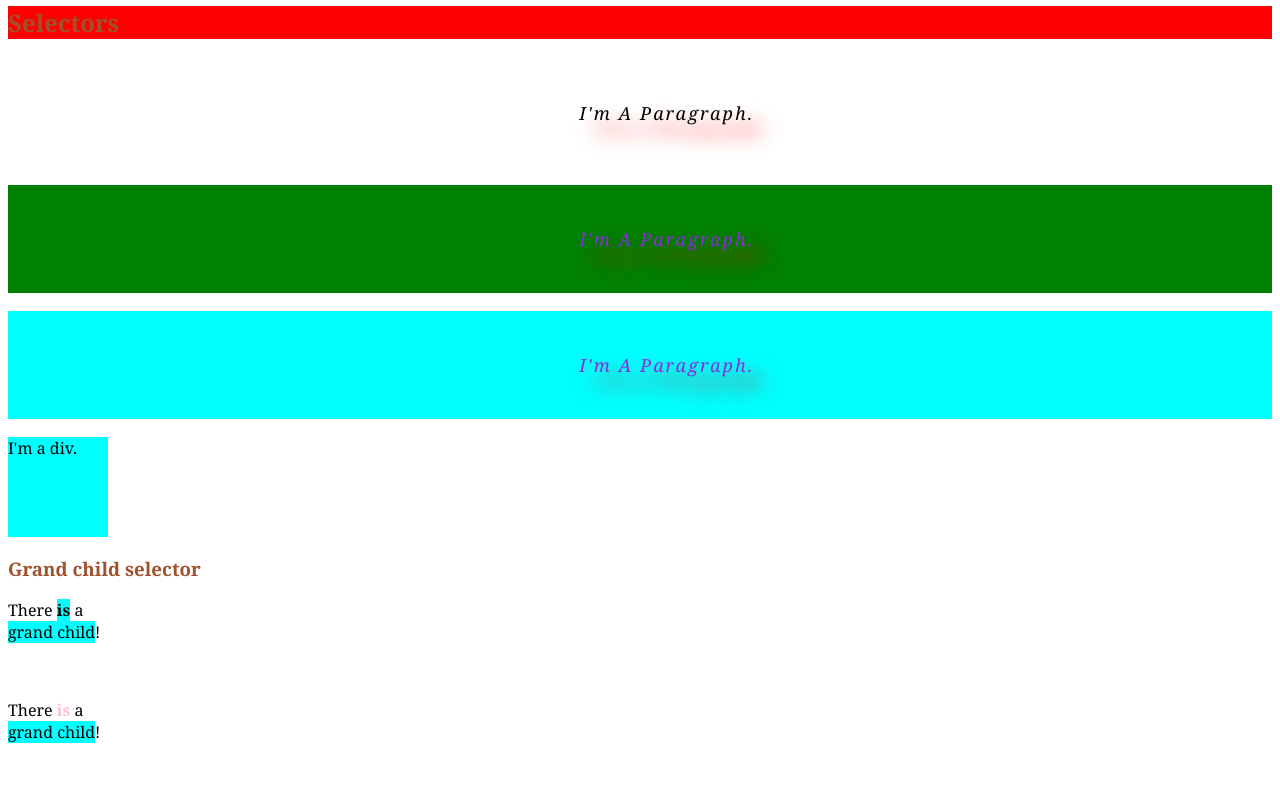
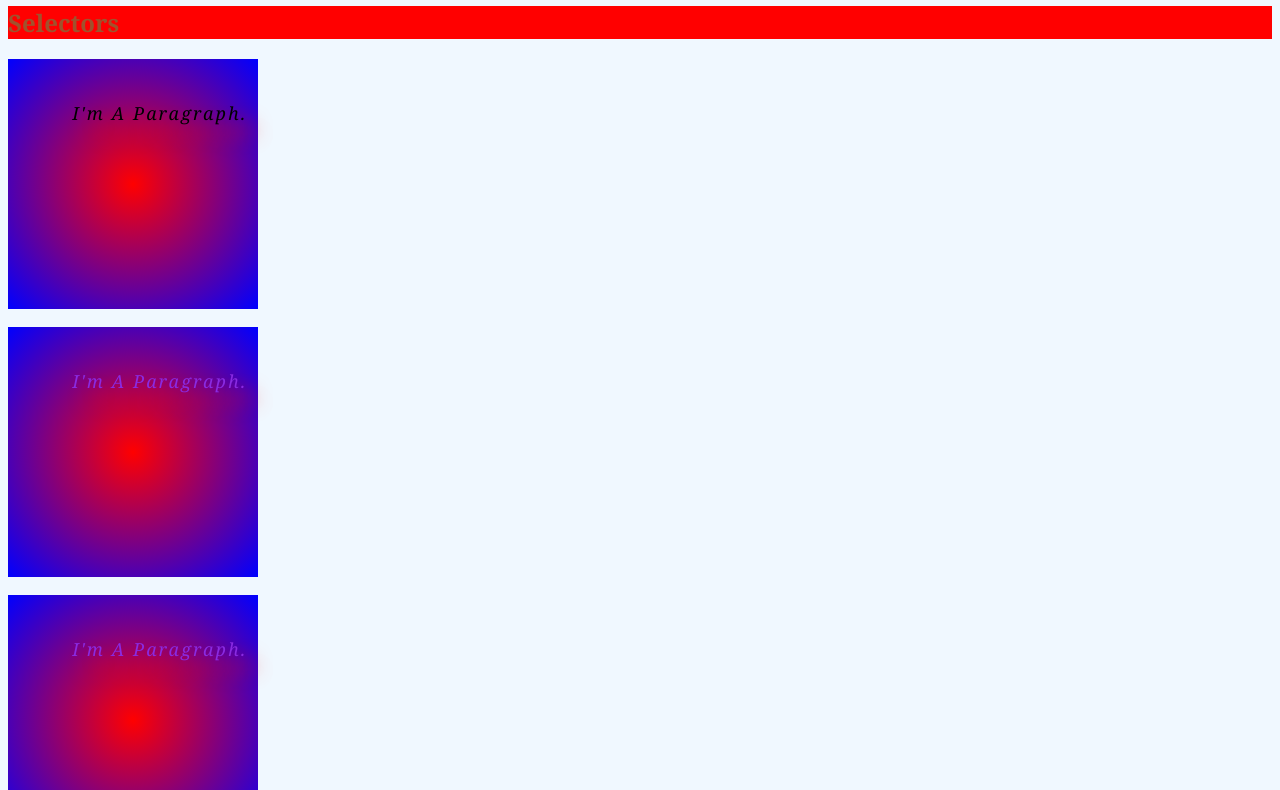
Before and after one commit to MelihCelik00/ibb-cbs-bootcamp, a plain HTML site: page day1/css/index.html in a window 1280 px wide. Shown: the part 80-870 px from the top of the page. Drawn offline with Linux system fonts and the light colour scheme.

Commit message:
more and more css

```diff
--- a/day1/css/style.css
+++ b/day1/css/style.css
@@ -1,5 +1,15 @@
 body {
     font-family: Cambria, Cochin, Georgia, Times, 'Times New Roman', serif;
+    background-color: aliceblue;
+    background-image: url(   https://www.google.com.tr/search?q=g%C3%B6rseller&hl=en&authuser=0&tbm=isch&sxsrf=ALiCzsaMvDENkBx4grKcumQxz2RBcbEu0g%3A1671278699590&source=hp&biw=1440&bih=706&ei=a7CdY8iqIYqFxc8PoOmXsA4&iflsig=AJiK0e8AAAAAY52-e-7jnkghniapaqzJiLhA0rnJoOy6&ved=0ahUKEwiIjNSpzoD8AhWKQvEDHaD0BeYQ4dUDCAc&oq=g%C3%B6rseller&gs_lcp=CgNpbWcQAzIFCAAQgAQyBQgAEIAEMgQIABAeMgQIABAeMgQIABAeMgQIABAeMgYIABAFEB4yBggAEAUQHjIECAAQHjIECAAQHjoHCCMQ6gIQJzoECCMQJ1DHL1iFQmDsQ2gCcAB4AIABqAGIAZcJkgEDMC45mAEAoAEBqgELZ3dzLXdpei1pbWewAQo&sclient=img&uact=5#imgrc=cy15FnonTrI_rM);
+    background-repeat: no-repeat;
+    background-position: 25ç
+
+    px left;
+}
+
+#box {
+    border: 1px solid red;
 }
 
 p {
@@ -12,6 +22,10 @@ p {
     white-space: pre-wrap;
     text-transform: capitalize;
     text-shadow: 15px 15px 20px red;
+
+    width: 250px;
+    height: 250px;
+    background: radial-gradient(red, blue);
 }
 
 h2 {
```
